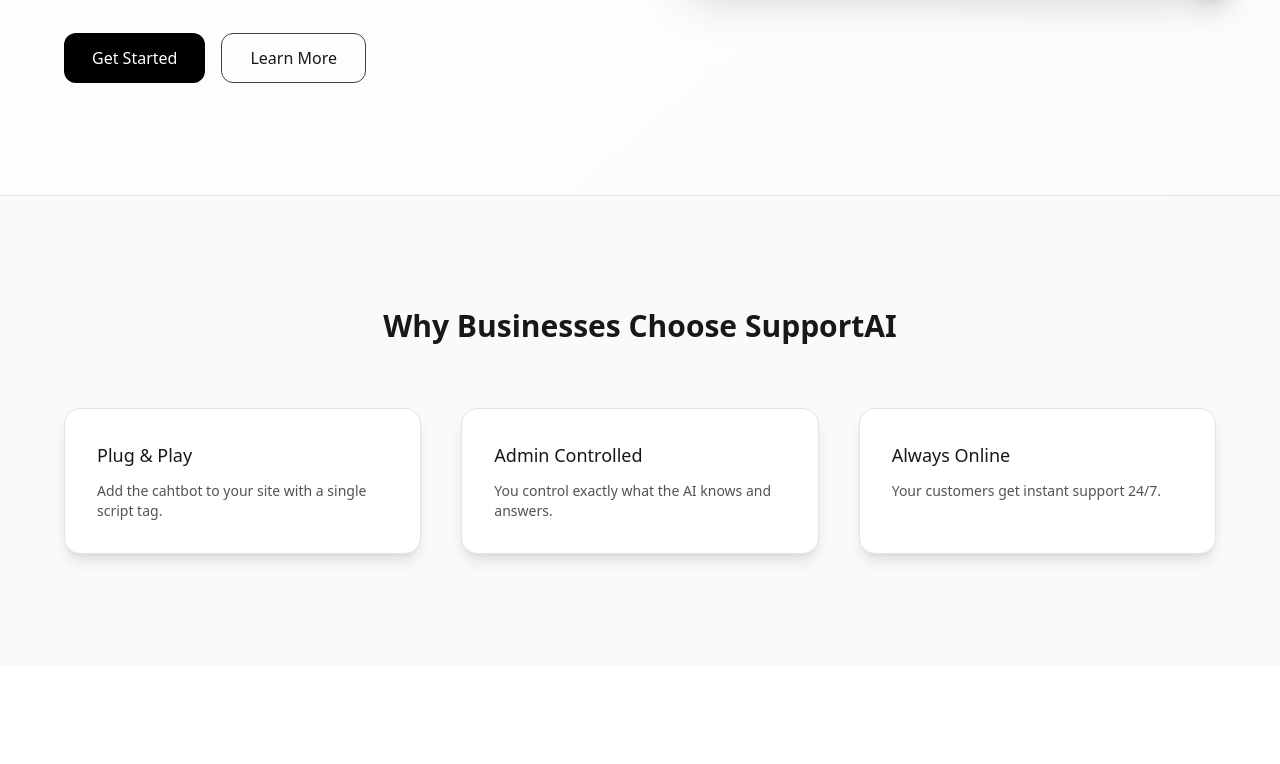
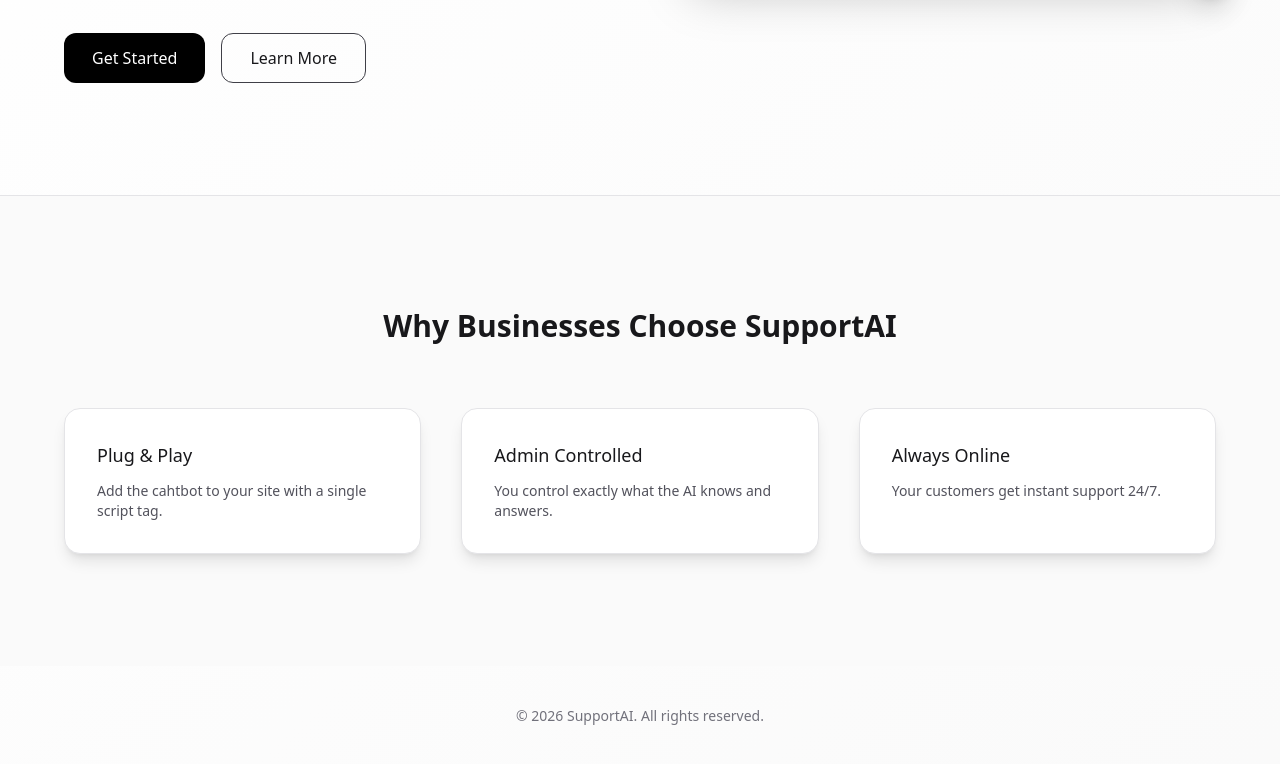
Before and after one commit to tejth/AI-Customer-Support, a Next.js app in the folder support-ai/: page / in a window 1280 px wide. Shown: the part 439-1203 px from the top of the page. Before the commit the page ends 1105 px from the top, so only its background shows below. Built offline with nearby package versions, Linux system fonts and the light colour scheme; no server answers; what @scalekit-sdk/node would draw is missing.

Commit message:
compled footer and homesection

```diff
--- a/support-ai/src/components/HomeClient.tsx
+++ b/support-ai/src/components/HomeClient.tsx
@@ -236,6 +236,11 @@
       </section>
 
 
+      <footer className="py-10 text-center text-sm text-zinc-500">
+        &copy; {new Date().getFullYear()} SupportAI. All rights reserved.
+      </footer>
+
+
     </div>
   );
 }
```
